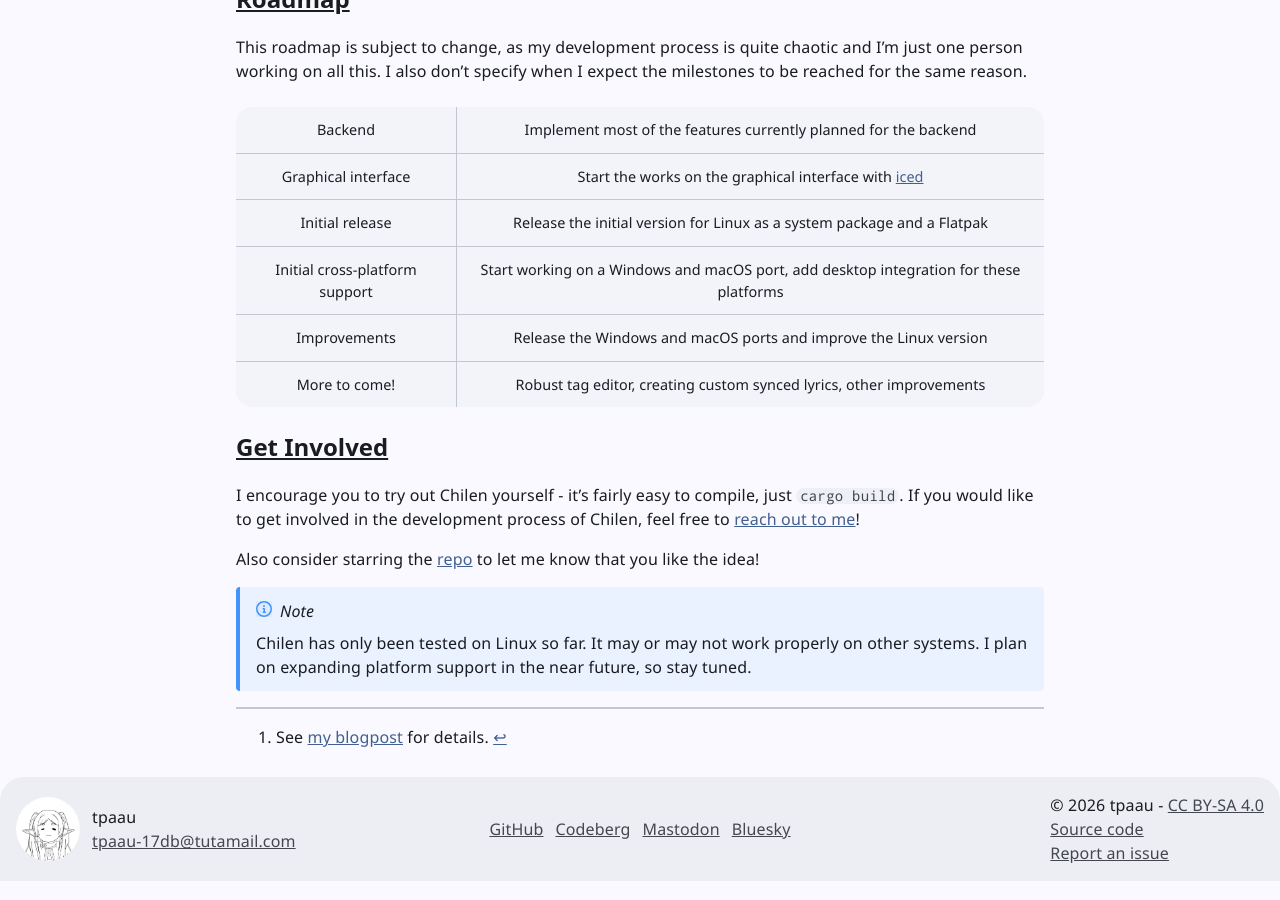
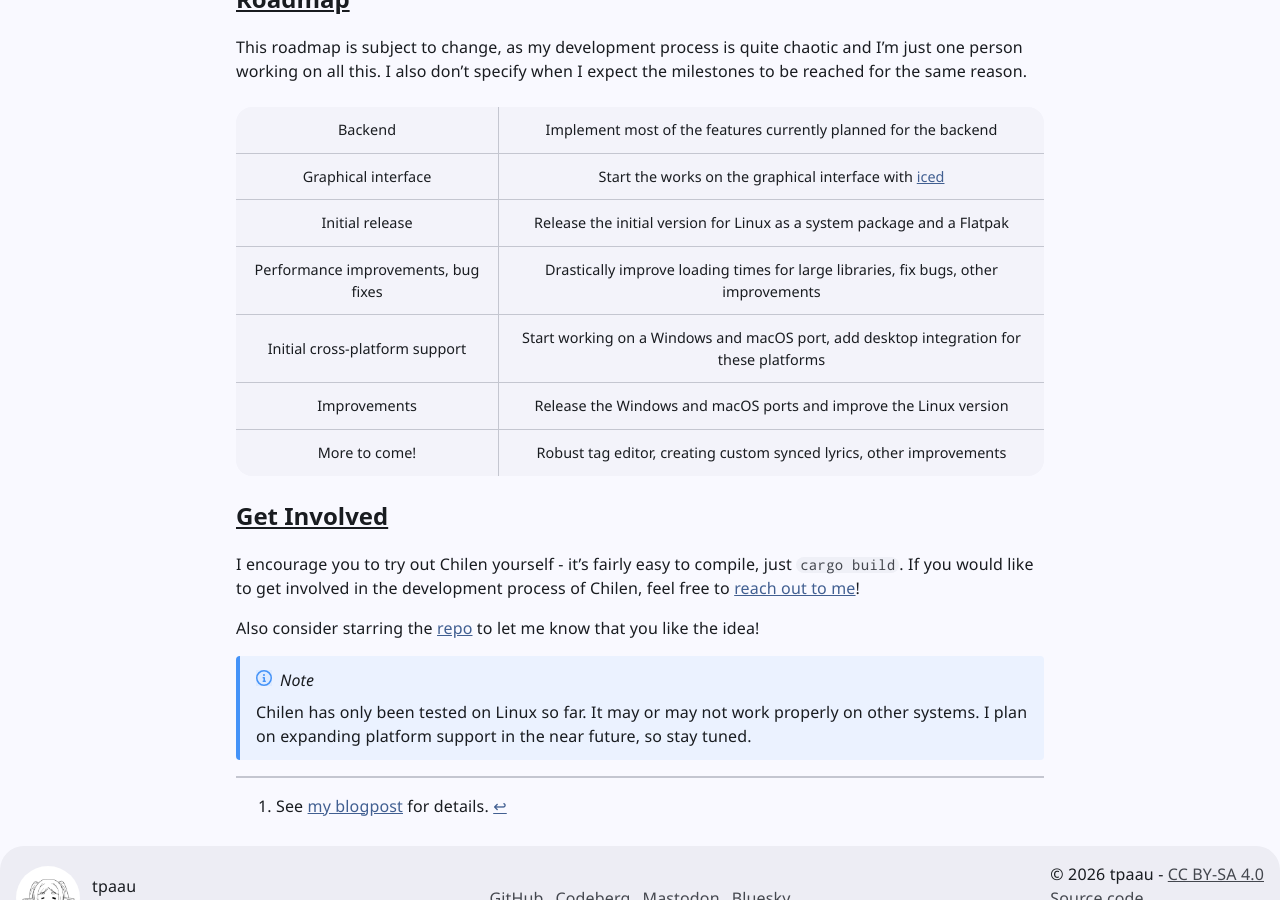
Before and after one commit to tpaau/tpaau.dev, a Jekyll site: the page built from _projects/chilen.md, in a window 1280 px wide and 900 px high, scrolled down 1038 px. Built offline with Jekyll 4.4.1, drawn with Linux system fonts in a browser that asks for light colours.

Commit message:
Update Chilen roadmap

```diff
--- a/_projects/chilen.md
+++ b/_projects/chilen.md
@@ -63,6 +63,7 @@
 | Backend | Implement most of the features currently planned for the backend |
 | Graphical interface | Start the works on the graphical interface with [iced](https://docs.rs/iced/latest/iced/) |
 | Initial release | Release the initial version for Linux as a system package and a Flatpak |
+| Performance improvements, bug fixes | Drastically improve loading times for large libraries, fix bugs, other improvements |
 | Initial cross-platform support | Start working on a Windows and macOS port, add desktop integration for these platforms |
 | Improvements | Release the Windows and macOS ports and improve the Linux version |
 | More to come! | Robust tag editor, creating custom synced lyrics, other improvements |
```
